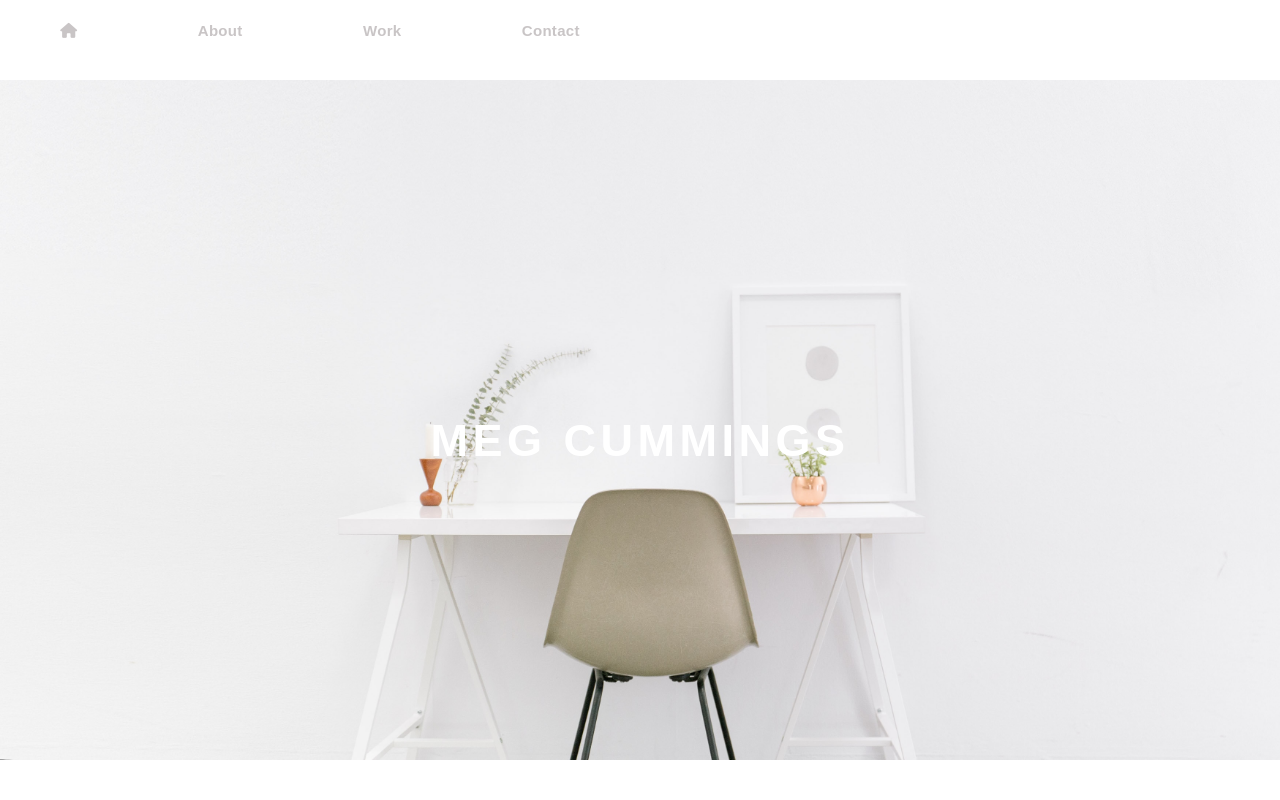
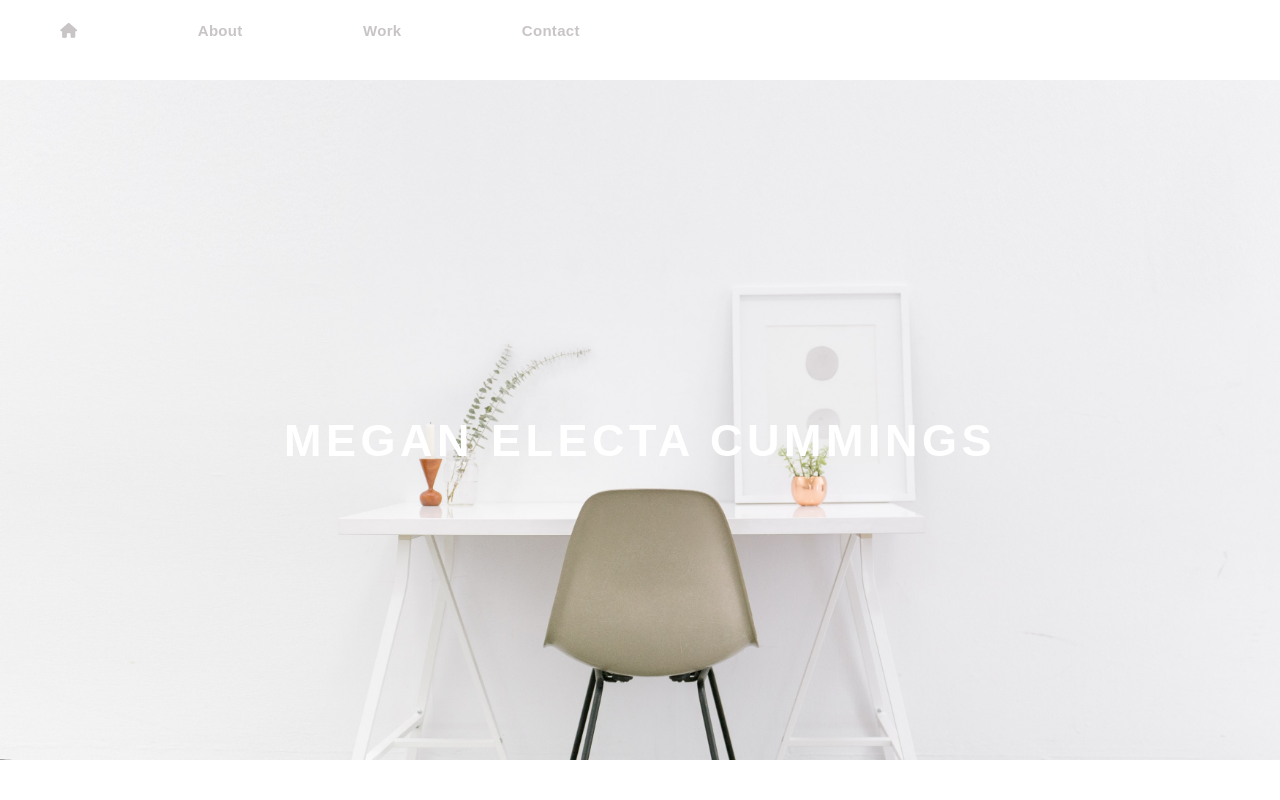
Before and after one commit to meganecummings/Portfolio, a React (Create React App) app: page / in a window 1280 px wide. Shown: the top 800 px of the page. Built offline with nearby package versions, Linux system fonts and the light colour scheme; the HTML template or start-up script is replaced by a standard one.

Commit message:
updates tab & favicon

```diff
--- a/public/index.html
+++ b/public/index.html
@@ -6,7 +6,7 @@
     <link rel="shortcut icon" href="./cat.png" />
     <meta name="viewport" content="width=device-width, initial-scale=1" />
     <meta name="theme-color" content="#000000" />
-    <meta name="description" content="Web site created using create-react-app" />
+    <meta name="description" content="Megan Electa Cummings" />
     <link rel="apple-touch-icon" href="./cat.png" />
     <link rel="stylesheet" href="https://stackpath.bootstrapcdn.com/bootstrap/4.3.1/css/bootstrap.min.css" integrity="sha384-ggOyR0iXCbMQv3Xipma34MD+dH/1fQ784/j6cY/iJTQUOhcWr7x9JvoRxT2MZw1T" crossorigin="anonymous">
     <link rel="stylesheet" href="https://cdnjs.cloudflare.com/ajax/libs/animate.css/3.5.2/animate.min.css">
@@ -29,7 +29,7 @@
       work correctly both with client-side routing and a non-root public URL.
       Learn how to configure a non-root public URL by running `npm run build`.
     -->
-    <title>React App</title>
+    <title>Megan Electa Cummings</title>
 </head>
 
 <body>
--- a/src/components/Header/Header.js
+++ b/src/components/Header/Header.js
@@ -4,7 +4,7 @@ import './Header.css';
 const Header = () => {
     return(
         <header  id="header">
-            <h1 className="heading-title">Meg Cummings</h1>
+            <h1 className="heading-title">Megan Electa Cummings</h1>
         </header>
     )
 }
```
